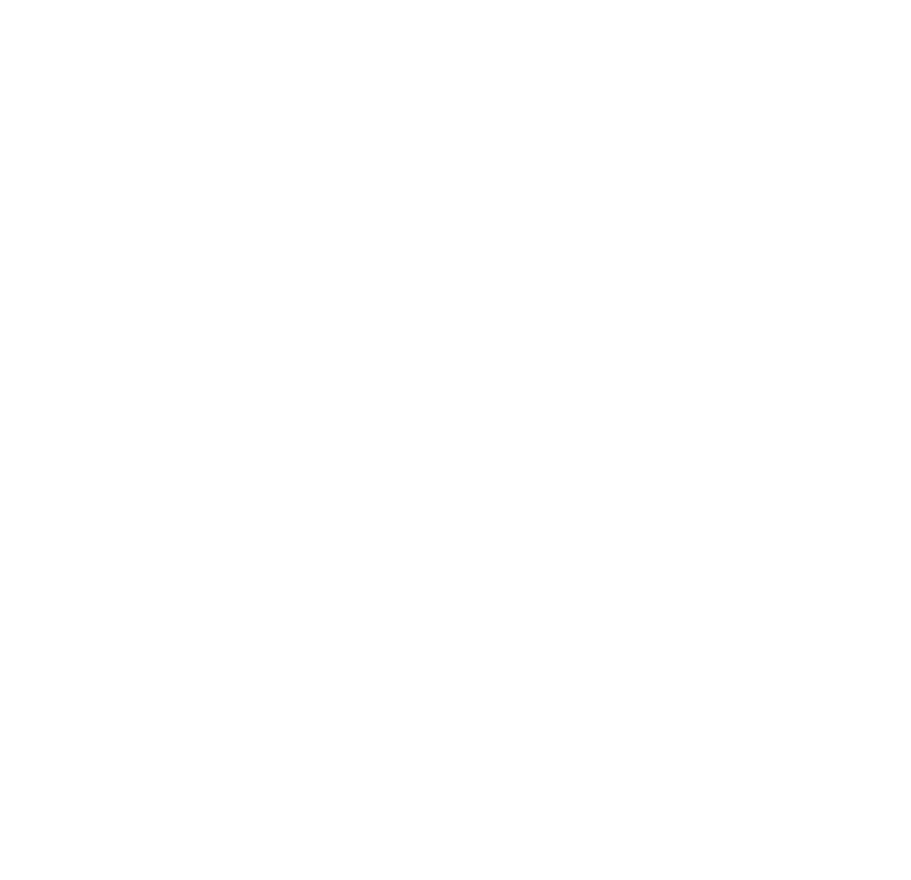
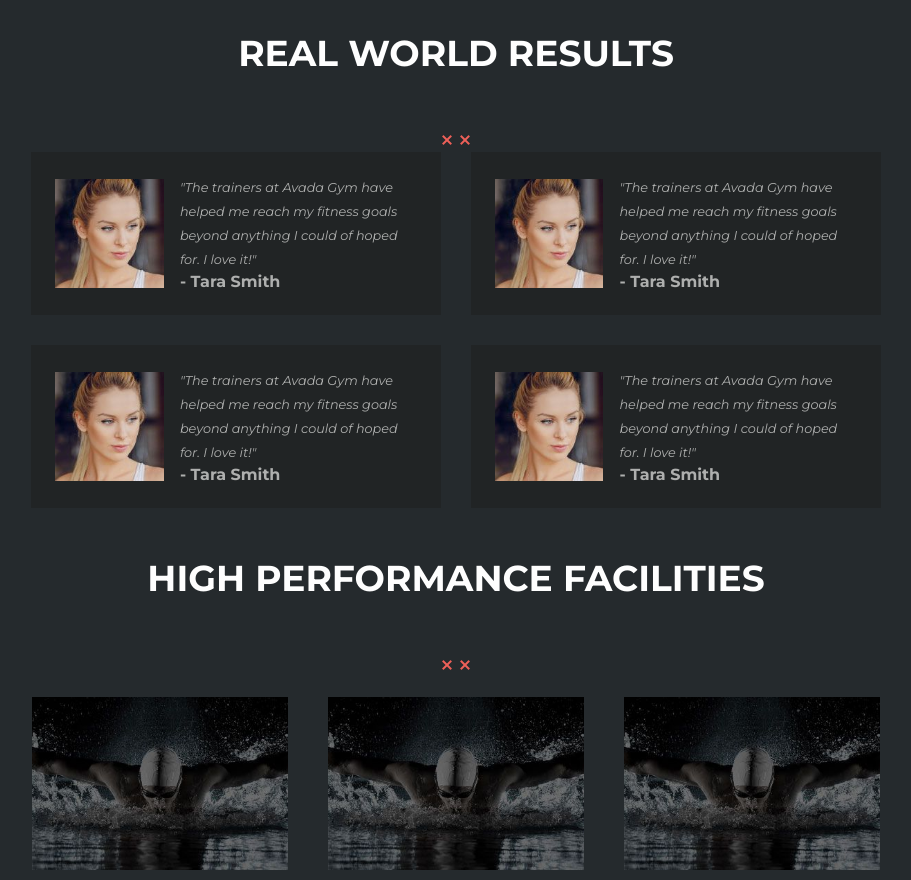
Before and after one commit to giacomo1235/proj-html-vuej, a Vue app: page / in a window 1280 px wide. Shown: the part 3384-4264 px from the top of the page, without its empty margins (184-1095 px from the left). Before the commit the page ends 3386 px from the top, so only its background shows below. Built offline with nearby package versions, Linux system fonts and the light colour scheme.

Commit message:
stilizzata quinta section

```diff
--- a/src/assets/styles/partials/_variables.scss
+++ b/src/assets/styles/partials/_variables.scss
@@ -2,3 +2,4 @@
 $chestnut_rose: #d5625f;
 $white: #fefefe;
 $edward: #aeafae;
+$background_signup: #212425;
--- a/src/components/MainGym.vue
+++ b/src/components/MainGym.vue
@@ -14,7 +14,7 @@
             <p>At Avada Gym, everything we do from top to bottom is of the highest quality to ensure we're equipped to help you reach your goals of a healthy and fit lifestyle.</p>
         </div>
     </section>
-    <div class="quadratino"></div>
+    <div class="centeredquadratino"><div class="quadratino"></div></div>
     <section class="signup">
         <div class="centered">
           <div class="image">
@@ -43,6 +43,54 @@
           <img src="../assets/images/divider-x-red.png" alt="cross">
           <p>{{card.text}}</p>
         </div>
+      </div>
+    </section>
+    <section class="secondContainerCards">
+      <div class="title">
+        <h1>real world results</h1>
+        <img src="../assets/images/divider-xx-red.png" alt="">
+      </div>
+      <div class="firstcards">
+        <div class="firstcard">
+          <img src="../assets/images/review_1-compressor.jpg" alt="reviewer 1">
+          <div class="text">
+            <p>"The trainers at Avada Gym have helped me reach my fitness goals beyond anything I could of hoped for. I love it!"</p>
+          <h1>- Tara Smith</h1>
+          </div>
+        </div>
+        <div class="firstcard">
+          <img src="../assets/images/review_1-compressor.jpg" alt="reviewer 1">
+          <div class="text">
+            <p>"The trainers at Avada Gym have helped me reach my fitness goals beyond anything I could of hoped for. I love it!"</p>
+          <h1>- Tara Smith</h1>
+          </div>
+        </div>
+        <div class="firstcard">
+          <img src="../assets/images/review_1-compressor.jpg" alt="reviewer 1">
+          <div class="text">
+            <p>"The trainers at Avada Gym have helped me reach my fitness goals beyond anything I could of hoped for. I love it!"</p>
+          <h1>- Tara Smith</h1>
+          </div>
+        </div>
+        <div class="firstcard">
+          <img src="../assets/images/review_1-compressor.jpg" alt="reviewer 1">
+          <div class="text">
+            <p>"The trainers at Avada Gym have helped me reach my fitness goals beyond anything I could of hoped for. I love it!"</p>
+          <h1>- Tara Smith</h1>
+          </div>
+        </div>
+      </div>
+      <div class="title">
+        <h1>high performance facilities</h1>
+        <img src="../assets/images/divider-xx-red.png" alt="">
+      </div>
+      <div class="secondcards">
+        <div class="secondcard"><img src="../assets/images/home-image4.jpg" alt=""></div>
+        <div class="secondcard"><img src="../assets/images/home-image4.jpg" alt=""></div>
+        <div class="secondcard"><img src="../assets/images/home-image4.jpg" alt=""></div>
+        <div class="secondcard"><img src="../assets/images/home-image4.jpg" alt=""></div>
+        <div class="secondcard"><img src="../assets/images/home-image4.jpg" alt=""></div>
+        <div class="secondcard"><img src="../assets/images/home-image4.jpg" alt=""></div>
       </div>
     </section>
   </main>
@@ -84,7 +132,10 @@
 @import "../assets/styles/style"
 main
   background-color: #212425
-  .quadratino
+  .centeredquadratino
+    width: 100%
+    background-color: $background_signup
+    .quadratino
       width: 15px
       height: 15px
       margin: 0 auto
@@ -138,7 +189,7 @@
   .signup
     background-color: #212425
     height: calc(100vh - 40px)
-    @include flex-layout (center, center, no-wrap)
+    @include flex-layout (center, center, wrap)
     .centered
       width: 80%
       margin: 0 auto
@@ -201,4 +252,47 @@
         p
           color: $edward
           line-height:1.5rem
+  .secondContainerCards
+    @include flex-layout (center, center, wrap)
+    background-color: $shark
+    /* height: 100vh */
+    .title
+      width: 100%
+      text-align: center
+      text-transform: uppercase
+      font-size: 1.5rem
+      h1
+        padding: 3rem
+
+    .firstcards
+      width: 80%
+      margin: 0 auto
+      @include flex-layout (center, center, wrap)
+      gap: 30px
+      .firstcard
+        @include flex-layout (center, center, wrap)
+        width:40%
+        background-color: $background_signup
+        padding: 1.5rem
+        img
+          width: 30%
+        .text
+          width: 70%
+          padding: 0 1rem
+          color:  $edward
+          p
+            font-size: .8rem
+            line-height: 1.5rem
+            font-style: italic
+          h1
+            font-size: 1rem
+            color: $edward
+    .secondcards
+      @include flex-layout (center, center, wrap)
+      width: 80%
+      .secondcard
+        margin: 20px
+        width:25%
+        img
+          width: 100%
 </style>
```
